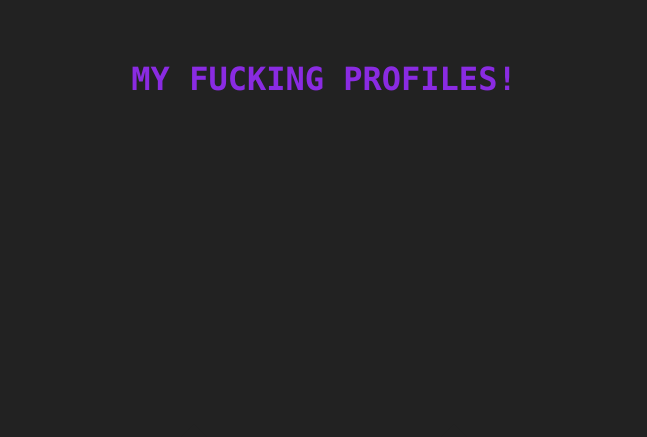
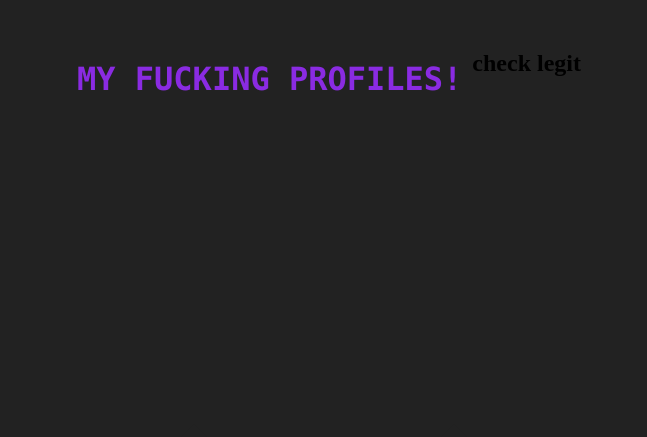
Before and after one commit to qtm1997/profiles.github.io, a plain HTML site: page index.html in a window 1280 px wide. Shown: the top 437 px of the page, without its empty margins (316-963 px from the left). Drawn offline with Linux system fonts and the light colour scheme.

Commit message:
Update index.html

```diff
--- a/index.html
+++ b/index.html
@@ -11,6 +11,7 @@
 
   <div class="column1">
     <h1>MY FUCKING PROFILES!</h1>
+    <h2>check legit</h>
   </div>
 
     <div class="column2">
```
